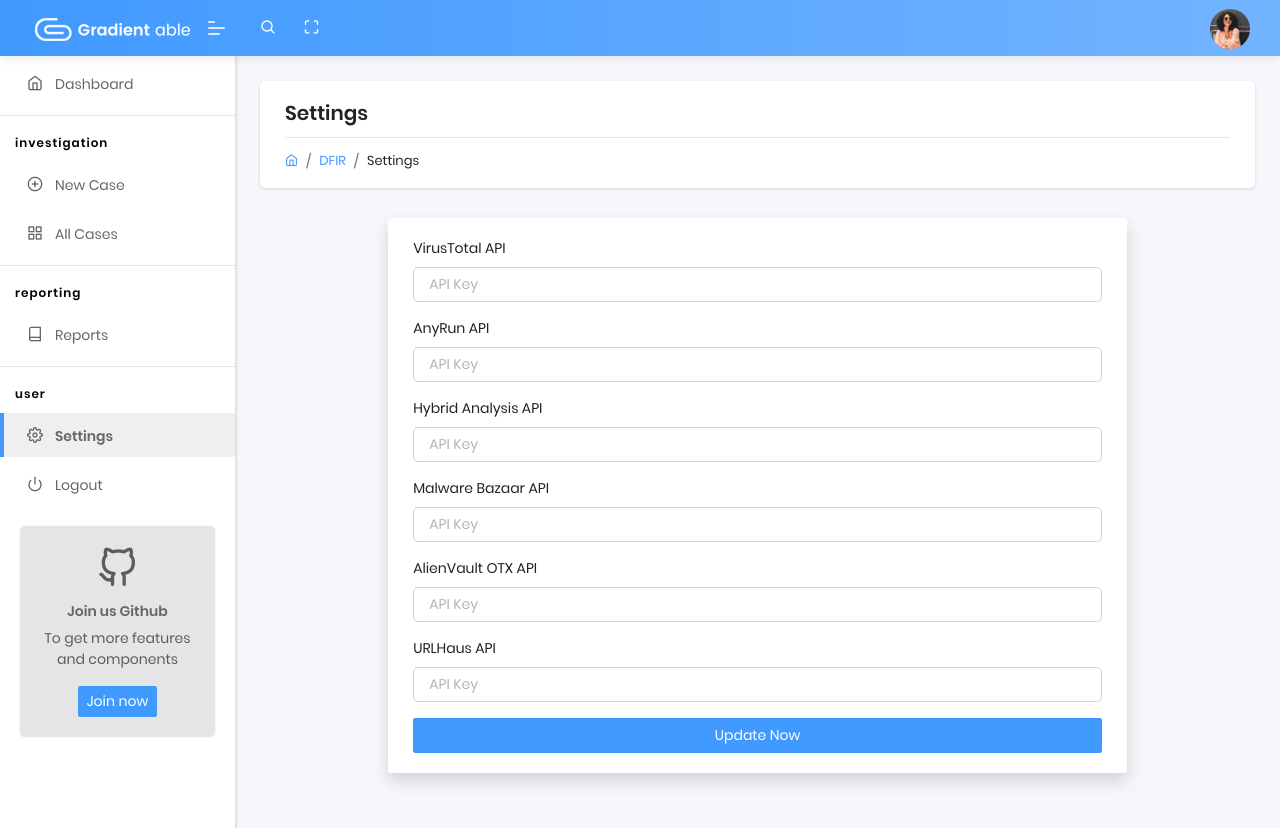
After one commit to BlackSud0/DFIR, a Flask app: page /settings in a window 1280 px wide. The commit adds this page. Run offline with Flask 2, Linux system fonts and the light colour scheme; the visitor is signed in with stand-in values (Sample User, id 1); data comes from the database, SQL or seed files in the repository; data that the repository does not hold is empty; some libraries are stand-ins or nearby versions.

Commit message:
Add anti-malware API settings to the dashboard

```diff
--- a/apps/authentication/models.py
+++ b/apps/authentication/models.py
@@ -51,12 +51,30 @@ class Cases(db.Model):
     virustotal = db.Column(db.Boolean, default=True)
     anyrun = db.Column(db.Boolean, default=False)
     hybridanalysis = db.Column(db.Boolean, default=False)
+    malwarebazaar = db.Column(db.Boolean, default=False)
     alienvault_otx = db.Column(db.Boolean, default=False)
     urlscan = db.Column(db.Boolean, default=False)
     created_at = db.Column(db.DateTime(timezone=True),server_default=db.func.now())
 
     def __repr__(self):
         return f'<Cases {self.case_name}>'
+
+class APIs(db.Model):
+
+    __tablename__ = 'APIs'
+
+    id = db.Column(db.Integer, primary_key=True)
+    user_id = db.Column(db.Integer, nullable=False)
+    VTAPI = db.Column(db.String(100), nullable=True) # Virustotal API
+    HBAPI = db.Column(db.String(100), nullable=True) # Hybrid Analysis API
+    MBAPI = db.Column(db.String(100), nullable=True) # Malware Bazaar
+    ARAPI = db.Column(db.String(100), nullable=True) # ANYRUN API
+    URLAPI = db.Column(db.String(100), nullable=True) # URLHous API
+    OTXAPI = db.Column(db.String(100), nullable=True) # Alienvault OTX API
+    created_at = db.Column(db.DateTime(timezone=True),server_default=db.func.now())
+
+    def __repr__(self):
+        return f'<APIs {self.case_name}>'
 
 @login_manager.user_loader
 def user_loader(id):
--- a/apps/home/forms.py
+++ b/apps/home/forms.py
@@ -24,6 +24,19 @@ class CreateCaseForm(FlaskForm):
     virustotal = BooleanField("VirusTotal", validators=[DataRequired()])
     anyrun = BooleanField("AnyRun", validators=[Optional()])
     hybridanalysis = BooleanField("Hybrid Analysis", validators=[Optional()])
+    malwarebazaar = BooleanField("Malware Bazaar", validators=[Optional()])
     alienvault_otx = BooleanField("AlienVault OTX", validators=[Optional()])
     urlscan = BooleanField("URLHaus & URLScan", validators=[Optional()])
     submit = SubmitField("Create Now")
+
+
+# Create Case Form
+
+class CreateSettingsForm(FlaskForm):
+    VTAPI = StringField('VirusTotal API', validators=[Optional()])
+    HBAPI = StringField('Hybrid Analysis API', validators=[Optional()])
+    MBAPI = StringField('Malware Bazaar API', validators=[Optional()])
+    ARAPI = StringField('AnyRun API', validators=[Optional()])
+    URLAPI = StringField('URLHaus API', validators=[Optional()])
+    OTXAPI = StringField('AlienVault OTX API', validators=[Optional()])
+    submit = SubmitField("Update Now")
--- a/apps/home/routes.py
+++ b/apps/home/routes.py
@@ -9,8 +9,8 @@ from apps.home import blueprint
 from flask import request, render_template, redirect, url_for, abort
 from flask_login import login_required, current_user
 from jinja2 import TemplateNotFound
-from apps.authentication.models import Cases
-from apps.home.forms import CreateCaseForm
+from apps.authentication.models import Cases, APIs
+from apps.home.forms import CreateCaseForm, CreateSettingsForm
 
 
 @blueprint.route('/index')
@@ -66,6 +66,7 @@ def newcase():
         case.virustotal = True if request.form.get('virustotal') == "y" else False
         case.anyrun = True if request.form.get('anyrun') == "y" else False
         case.hybridanalysis = True if request.form.get('hybridanalysis') == "y" else False
+        case.malwarebazaar = True if request.form.get('malwarebazaar') == "y" else False
         case.alienvault_otx = True if request.form.get('alienvault_otx') == "y" else False
         case.urlscan = True if request.form.get('urlscan') == "y" else False
 
@@ -83,6 +84,48 @@ def cases(case_id):
     return render_template("home/case.html", case=case)
 
 
+@blueprint.route('/settings', methods=['GET', 'POST'])
+@login_required
+def settings():
+    Old_API = APIs.query.filter_by(user_id=current_user.get_id()).first()
+    create_settings_form = CreateSettingsForm(request.form)
+    if request.method == "POST":
+
+        # Check API exists
+        if Old_API:
+            Old_API.VTAPI = request.form.get('VTAPI')
+            Old_API.HBAPI = request.form.get('HBAPI')
+            Old_API.MBAPI = request.form.get('MBAPI')
+            Old_API.ARAPI = request.form.get('ARAPI')
+            Old_API.URLAPI = request.form.get('URLAPI')
+            Old_API.OTXAPI = request.form.get('OTXAPI')
+
+            db.session.add(Old_API)
+            db.session.commit()
+            return render_template('home/settings.html',
+                                   msg='Settings updated successfully',
+                                   form=create_settings_form,
+                                   API=Old_API)
+
+        API = APIs(user_id=current_user.get_id())
+        # Anti-Malware API
+        API.VTAPI = request.form.get('VTAPI')
+        API.HBAPI = request.form.get('HBAPI')
+        API.MBAPI = request.form.get('MBAPI')
+        API.ARAPI = request.form.get('ARAPI')
+        API.URLAPI = request.form.get('URLAPI')
+        API.OTXAPI = request.form.get('OTXAPI')
+
+        db.session.add(API)
+        db.session.commit()
+        return render_template('home/settings.html',
+                                   msg='Settings updated successfully',
+                                   form=create_settings_form,
+                                   API=API)
+
+    else:
+        return render_template('home/settings.html', form=create_settings_form, API=Old_API)
+
 # Helper - Extract current page name from request
 def get_segment(request):
 
--- /dev/null
+++ b/apps/templates/home/settings.html
@@ -0,0 +1,85 @@
+{% extends "layouts/base.html" %}
+
+{% block title %} DFIR Settings {% endblock %}
+
+<!-- Specific Page CSS goes HERE  -->
+{% block stylesheets %}{% endblock stylesheets %}
+
+{% block content %}
+
+    <!-- [ Main Content ] start -->
+    <div class="pcoded-main-container">
+        <div class="pcoded-content">
+            <!-- [ breadcrumb ] start -->
+            <div class="page-header">
+                <div class="page-block">
+                    <div class="row align-items-center">
+                        <div class="col-md-12">
+                            <div class="page-header-title">
+                                <h5 class="m-b-10">Settings</h5>
+                            </div>
+                            <ul class="breadcrumb">
+                                <li class="breadcrumb-item"><a href="/"><i class="feather icon-home"></i></a></li>
+                                <li class="breadcrumb-item"><a href="#">DFIR</a></li>
+                                <li class="breadcrumb-item"><a href="#">Settings</a></li>
+                            </ul>
+                        </div>
+                    </div>
+                </div>
+            </div>
+            <!-- [ breadcrumb ] end -->
+            <div class="row justify-content-center">
+                {% if msg %}
+						<div class="col-lg-9">
+							<div class="alert alert-success" role="alert">
+								{{ msg | safe }}
+							</div>
+						</div>
+					{% endif %}
+                <div class="col-lg-9">
+                    <div class="card shadow-none">
+                        <div class="card-body shadow border-0">
+                            <form role="form" method="post" action="">
+                                <div class="form-group">
+                                    <label for="VTAPI">VirusTotal API</label>
+                                    {{ form.VTAPI(placeholder="API Key", value=API.VTAPI, class="form-control") }}
+                                </div>
+                                <div class="form-group">
+                                    <label for="ARAPI">AnyRun API</label>
+                                    {{ form.ARAPI(placeholder="API Key", value=API.ARAPI, class="form-control") }}
+                                </div>
+                                <div class="form-group">
+                                    <label for="HBAPI">Hybrid Analysis API</label>
+                                    {{ form.HBAPI(placeholder="API Key", value=API.HBAPI, class="form-control") }}
+                                </div>
+                                <div class="form-group">
+                                    <label for="MBAPI">Malware Bazaar API</label>
+                                    {{ form.MBAPI(placeholder="API Key", value=API.MBAPI, class="form-control") }}
+                                </div>
+                                <div class="form-group">
+                                    <label for="OTXAPI">AlienVault OTX API</label>
+                                    {{ form.OTXAPI(placeholder="API Key", value=API.OTXAPI, class="form-control") }}
+                                </div>
+                                <div class="form-group">
+                                    <label for="URLAPI">URLHaus API</label>
+                                    {{ form.URLAPI(placeholder="API Key", value=API.URLAPI, class="form-control") }}
+                                </div>
+                                {{ form.submit(class="btn waves-effect btn-block waves-light btn-primary") }}
+                            </form>
+                        </div>
+                    </div>
+                </div>
+            </div>
+        </div>
+    </div>
+    <!-- [ Main Content ] end -->
+
+{% endblock content %}
+
+<!-- Specific Page JS goes HERE  -->
+{% block javascripts %}
+
+    <script src="/static/assets/js/plugins/apexcharts.min.js"></script>
+    <script src="/static/assets/js/pages/chart-apex.js"></script>
+
+{% endblock javascripts %}
--- a/apps/templates/includes/sidebar.html
+++ b/apps/templates/includes/sidebar.html
@@ -32,7 +32,7 @@
 						<label>User</label>
 					</li>
 					<li class="nav-item">
-						<a href="/chart-apex.html" class="nav-link "><span class="pcoded-micon"><i
+						<a href="{{ url_for('home_blueprint.settings') }}" class="nav-link "><span class="pcoded-micon"><i
 									class="feather icon-settings"></i></span><span class="pcoded-mtext">Settings</span></a>
 					</li>
 					<li class="nav-item">
```
Also changed, not shown: apps/templates/home/chart-apex.html (deleted, +0 -109 lines), apps/templates/home/newcase.html (+7 -0 lines).
